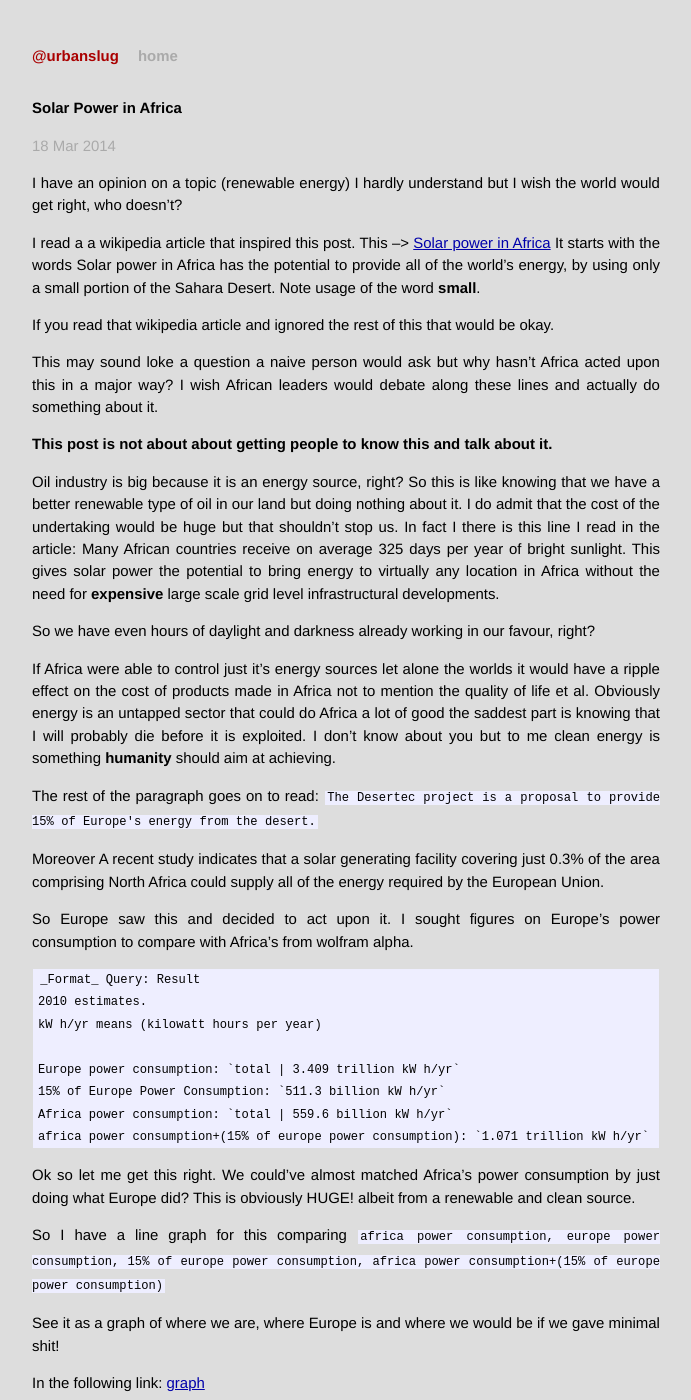
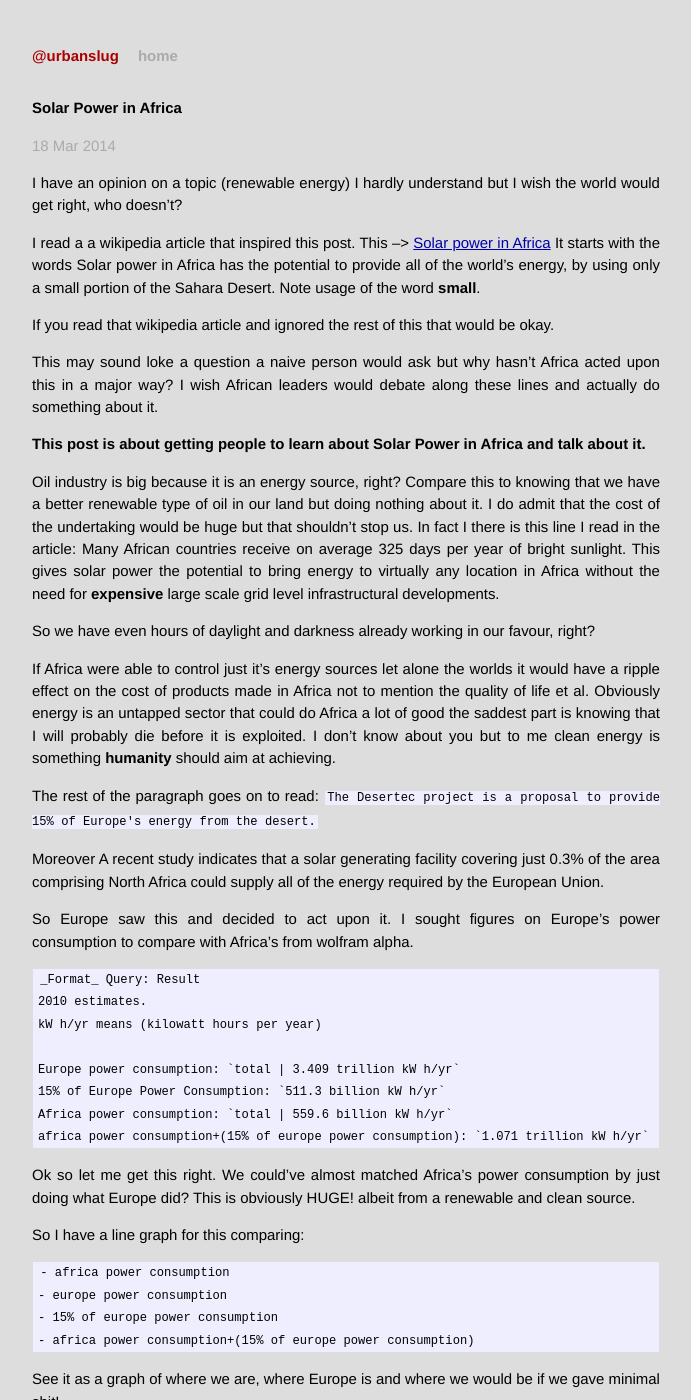
Before and after one commit to beerendlauwers/urbanslug.github.io, a Jekyll site: the page built from _posts/2014-03-18-Solar-Power-in-Africa.md, in a window 1280 px wide and 1400 px high. Shown: the whole window, without its empty margins (294-985 px from the left). Built offline with Jekyll 4.4.1, drawn with Linux system fonts in a browser that asks for light colours; Markdown is read by kramdown in place of the engine named in the settings.

Commit message:
Updated _posts/2014-03-18-Solar-Power-in-Africa.md

```diff
--- a/_posts/2014-03-18-Solar-Power-in-Africa.md
+++ b/_posts/2014-03-18-Solar-Power-in-Africa.md
@@ -16,9 +16,9 @@ If you read that wikipedia article and ignored the rest of this that would be ok
 
 This may sound loke a question a naive person would ask but why hasn't Africa acted upon this in a major way? I wish African leaders would debate along these lines and actually do something about it.
 
-**This post is not about about getting people to know this and talk about it.**
+**This post is about getting people to learn about Solar Power in Africa and talk about it.**
 
-Oil industry is big because it is an energy source, right? So this is like knowing that we have a better renewable type of oil in our land but doing nothing about it. I do admit that the cost of the undertaking would be huge but that shouldn't stop us. In fact I there is this line I read in the article:
+Oil industry is big because it is an energy source, right? Compare this to knowing that we have a better renewable type of oil in our land but doing nothing about it. I do admit that the cost of the undertaking would be huge but that shouldn't stop us. In fact I there is this line I read in the article:
     Many African countries receive on average 325 days per year of bright sunlight. This gives solar power the potential to bring energy to virtually any location in Africa without the need for **expensive** large scale grid level infrastructural developments.
 
 So we have even hours of daylight and darkness already working in our favour, right?
@@ -42,7 +42,12 @@ So Europe saw this and decided to act upon it. I sought figures on Europe's powe
 
 Ok so let me get this right. We could've almost matched Africa's power consumption by just doing what Europe did? This is obviously HUGE! albeit from a renewable and clean source.
 
-So I have a line graph for this comparing `africa power consumption, europe power consumption,  15% of europe power consumption, africa power consumption+(15% of europe power consumption)`
+So I have a line graph for this comparing:
+
+    - africa power consumption
+    - europe power consumption
+    - 15% of europe power consumption
+    - africa power consumption+(15% of europe power consumption)
 
 See it as a graph of where we are, where Europe is and where we would be if we gave minimal shit!
 
@@ -76,13 +81,16 @@ Another wikipedia article shows the continent's potential with solar power [Sola
 *It's a shame that Africa's subsection is only one paragraph instead of being broken down to info on solar power in individual african nations. To demonstrate just how short that paragraph is I shall paste it here.*
 
     On average, many African countries receive up to 325 days of sunlight per year.
-    This gives solar power the potential to bring energy to virtually any location in Africa
-    without the need for expensive large scale grid level infrastructural developments.
+    This gives solar power the potential to bring energy to virtually any location
+    in Africa  without the need for expensive large scale grid level
+    infrastructural developments.
 
-    The distribution of solar resources across Africa is fairly uniform, with more than 80
-     percent of the African landscape receiving almost 2000 kW·h per square meter per year.
-    A recent study indicates that a solar generating facility covering just 0.3% of the area
-     comprising North Africa could supply all of the energy required by the European Union
+    The distribution of solar resources across Africa is fairly uniform, with more than
+    80 percent of the African landscape receiving almost 2000 kW·h per square meter
+    per year.
+    A recent study indicates that a solar generating facility covering just 0.3% of
+    the area comprising North Africa could supply all of the energy required by
+    the European Union
 
 I know this might be an issue of solar power developments not having been documented, but why? It is obviously just not a priority. We are good at documenting politics so we have the ability.
 
```
